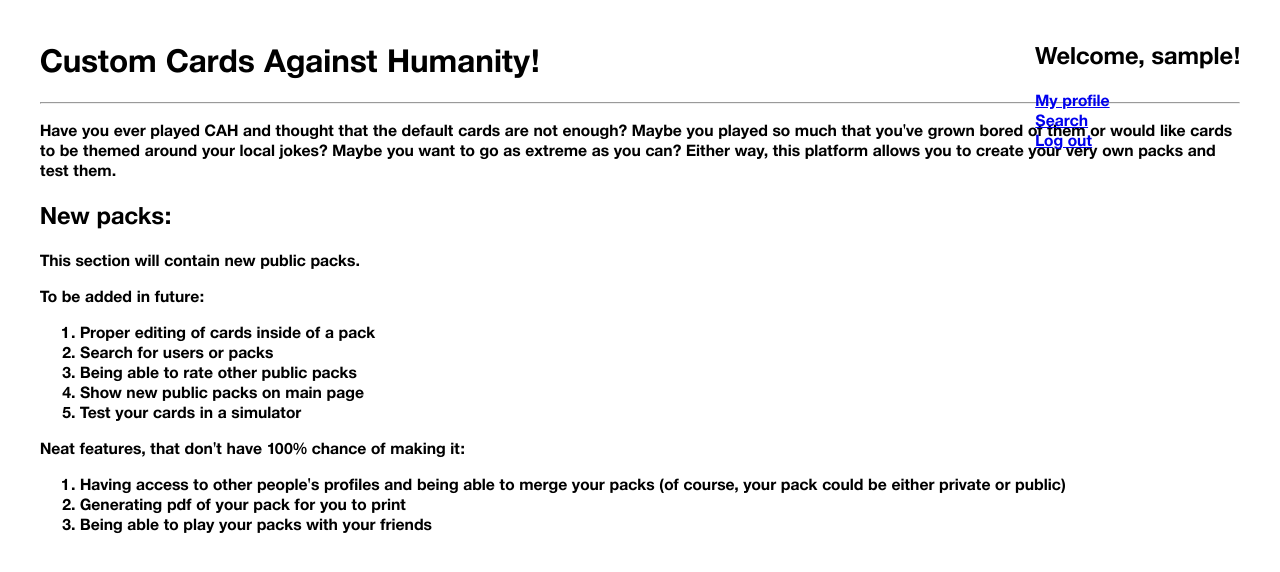
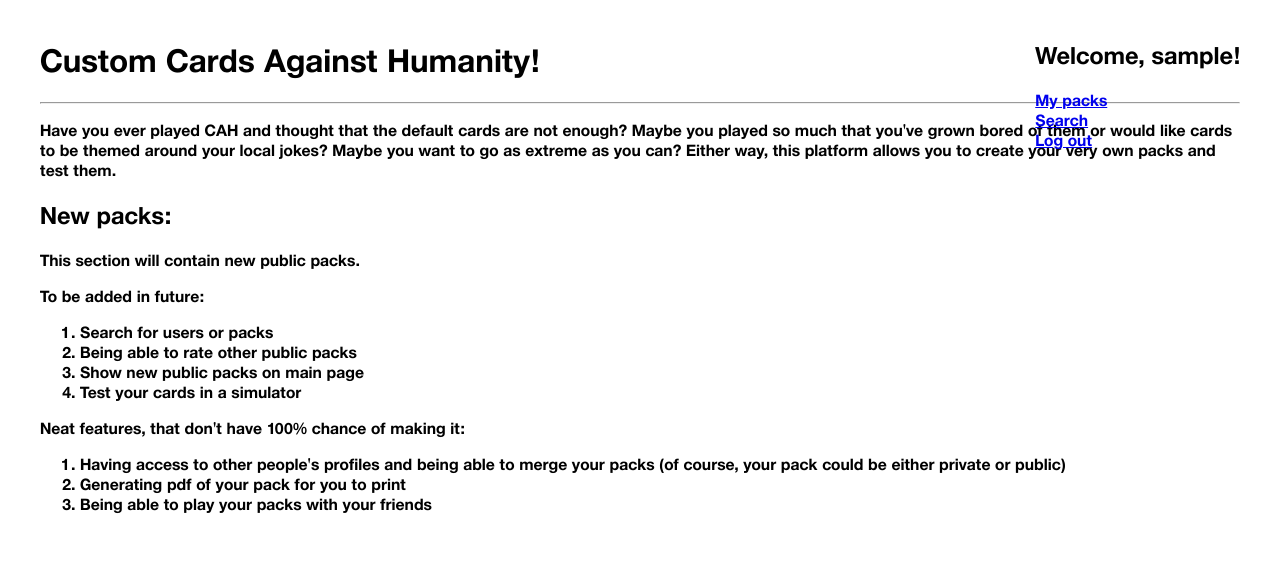
Before and after one commit to Uxusino/custom-cards, a Flask app: page / in a window 1280 px wide. Shown: the top 572 px of the page. Run offline with Flask 3, Linux system fonts and the light colour scheme; the visitor is signed in with stand-in values (Sample User, id 1); parts of the project's set-up code (start-up, migrations or seed data) failed here and were passed over.

Commit message:
Minor fixes

```diff
--- a/templates/index.html
+++ b/templates/index.html
@@ -12,7 +12,7 @@
     <div class="menu">
         {% if session.username %}
             <h2>Welcome, {{session.username}}!</h2>
-            <a href="/users/{{session.username}}">My profile</a>
+            <a href="/users/{{session.username}}">My packs</a>
             <br>
             <a href="/search">Search</a>
             <br>
@@ -49,7 +49,6 @@
 
     <p>To be added in future:</p>
     <ol>
-        <li>Proper editing of cards inside of a pack</li>
         <li>Search for users or packs</li>
         <li>Being able to rate other public packs</li>
         <li>Show new public packs on main page</li>
```
